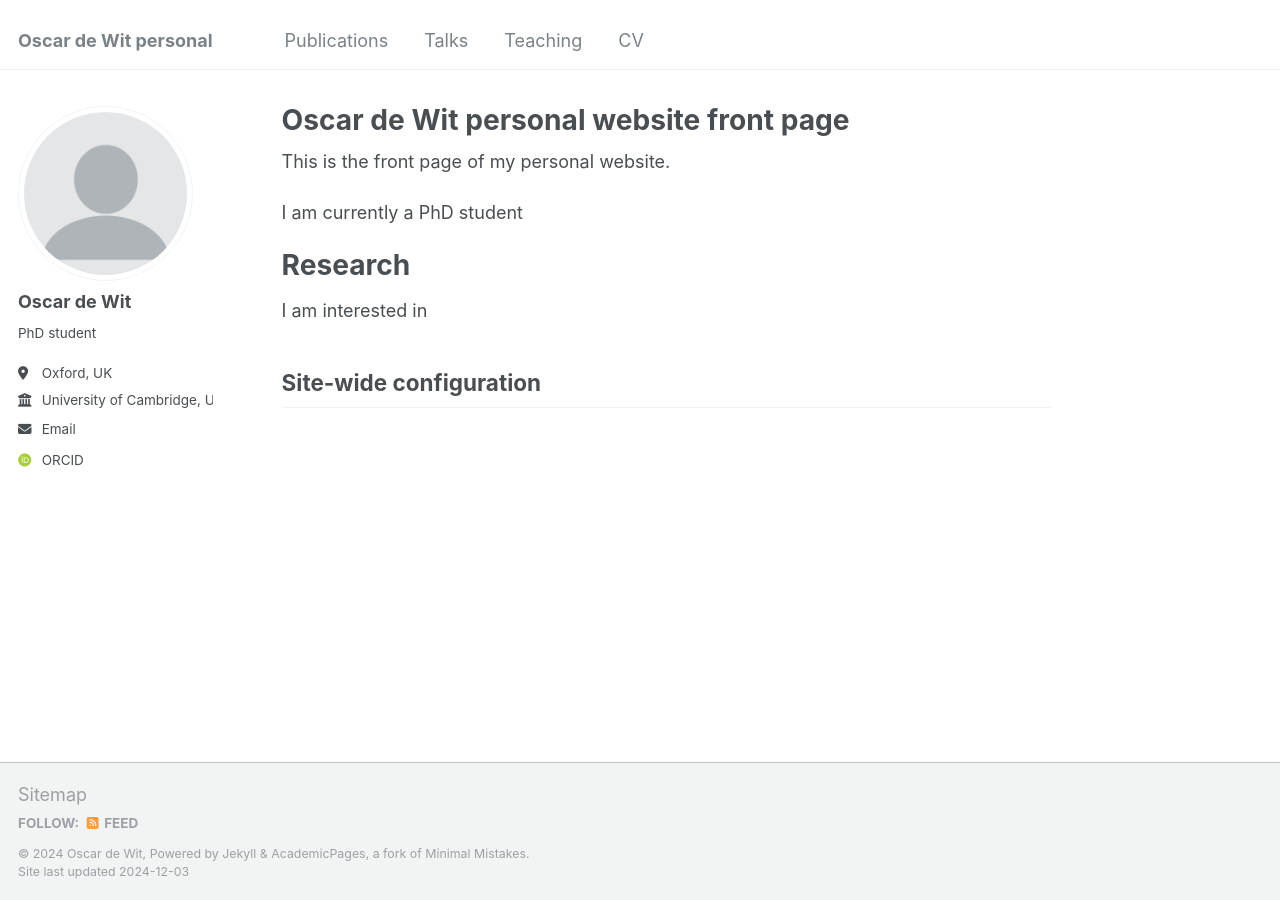
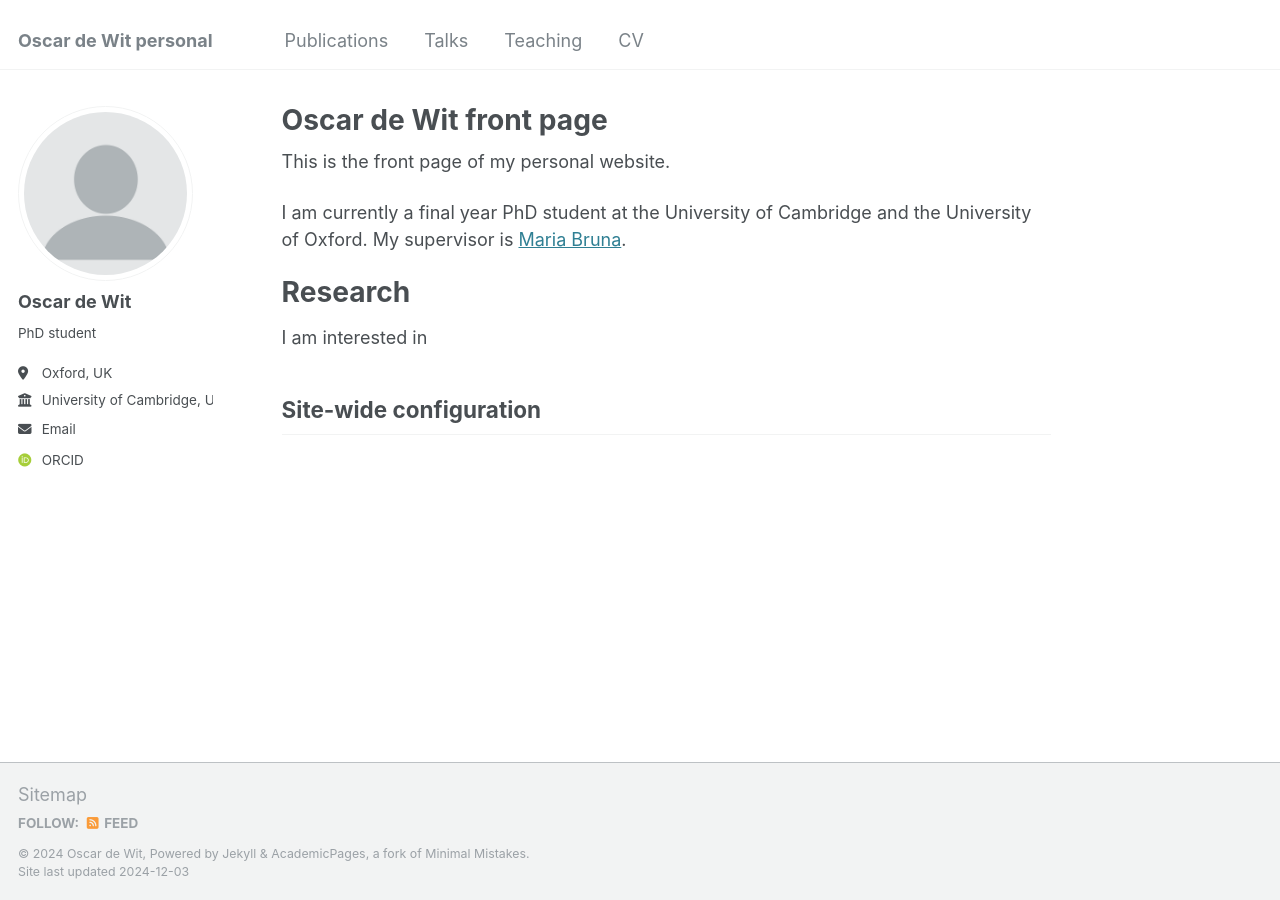
Before and after one commit to odewit8/odewit8.github.io, a Jekyll site: the page built from _pages/about.md, in a window 1280 px wide. Built offline with Jekyll 4.4.1, drawn with Linux system fonts in a browser that asks for light colours; some web fonts are replaced.

Commit message:
Update about.md

```diff
--- a/_pages/about.md
+++ b/_pages/about.md
@@ -1,6 +1,6 @@
 ---
 permalink: /
-title: "Oscar de Wit personal website front page"
+title: "Oscar de Wit front page"
 author_profile: true
 redirect_from:
   - /about/
@@ -9,7 +9,7 @@ redirect_from:
 
 This is the front page of my personal website.
 
-I am currently a PhD student
+I am currently a final year PhD student at the University of Cambridge and the University of Oxford. My supervisor is [Maria Bruna](https://people.maths.ox.ac.uk/bruna/).
 
 Research
 ======
```
